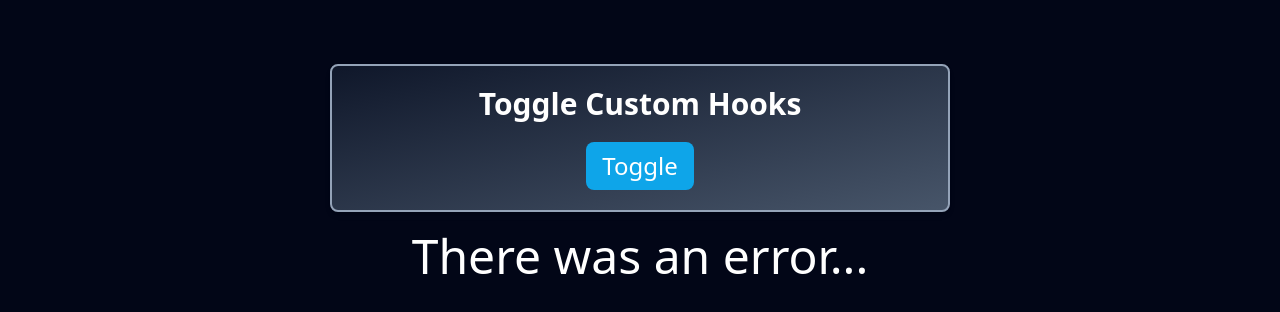
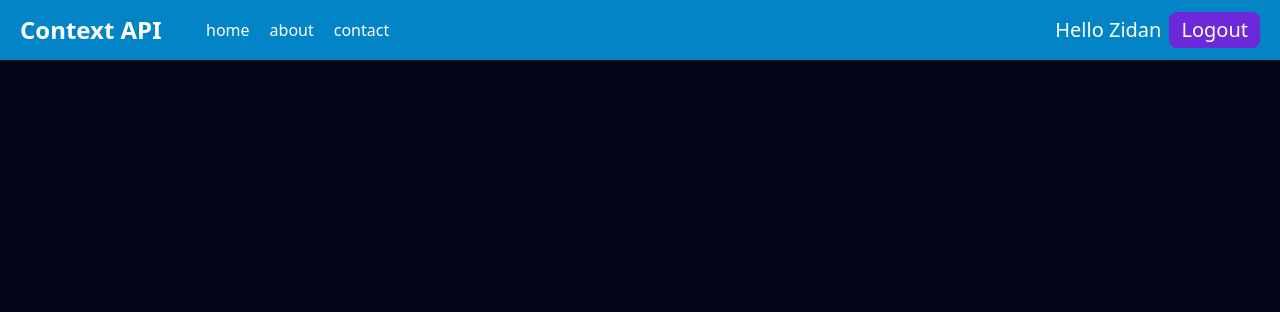
Before and after one commit to danzBraham/learning-react, a React (Vite) app: page / in a window 1280 px wide. Shown: the top 312 px of the page. Built offline with nearby package versions, Linux system fonts and the light colour scheme; no server answers.

Commit message:
feat(react-context): Complete context api topics

```diff
--- a/src/App.jsx
+++ b/src/App.jsx
@@ -43,16 +43,19 @@
 // import UseRefBasics from "./topics/07-useRef/01-useRef-basics";
 
 // Custom Hooks
-import Toggle from "./topics/08-custom-hooks/01-toggle";
-import FetchData from "./topics/08-custom-hooks/02-fetch-data";
+// import Toggle from "./topics/08-custom-hooks/01-toggle";
+// import FetchData from "./topics/08-custom-hooks/02-fetch-data";
+
+// Context API
+import Navbar from "./topics/09-context-api/Navbar";
 
 export default function App() {
   document.documentElement.style.backgroundColor = "#020617";
 
   return (
-    <main className="flex flex-col items-center justify-center gap-5 px-5 py-16 text-white">
-      <Toggle />
-      <FetchData />
-    </main>
+    <>
+      <Navbar />
+      <main className="flex flex-col items-center justify-center gap-5 px-5 py-16 text-white"></main>
+    </>
   );
 }
--- /dev/null
+++ b/src/topics/09-context-api/NavLinks.jsx
@@ -0,0 +1,20 @@
+import UserContainer from "./UserContainer";
+
+export default function NavLinks() {
+  return (
+    <nav className="flex w-[85%] items-center justify-between">
+      <ul className="flex gap-5">
+        <li>
+          <a href="home">home</a>
+        </li>
+        <li>
+          <a href="about">about</a>
+        </li>
+        <li>
+          <a href="contact">contact</a>
+        </li>
+      </ul>
+      <UserContainer />
+    </nav>
+  );
+}
--- /dev/null
+++ b/src/topics/09-context-api/Navbar.jsx
@@ -0,0 +1,21 @@
+import { useState, createContext, useContext } from "react";
+import NavLinks from "./NavLinks";
+
+export const NavbarContext = createContext();
+
+// Custom Hook
+export const useAppContext = () => useContext(NavbarContext);
+
+export default function Navbar() {
+  const [user, setUser] = useState({ name: "Zidan" });
+  const logout = () => setUser(null);
+
+  return (
+    <NavbarContext.Provider value={{ user, logout }}>
+      <header className="flex w-full items-center justify-between bg-sky-600 px-5 py-3 text-white">
+        <h1 className="text-2xl font-bold">Context API</h1>
+        <NavLinks />
+      </header>
+    </NavbarContext.Provider>
+  );
+}
--- /dev/null
+++ b/src/topics/09-context-api/UserContainer.jsx
@@ -0,0 +1,23 @@
+import { useAppContext } from "./Navbar";
+
+export default function UserContainer() {
+  const { user, logout } = useAppContext();
+
+  return (
+    <div>
+      {user ? (
+        <div className="flex items-center justify-between gap-2">
+          <h3 className="text-xl font-medium">Hello {user.name}</h3>
+          <button
+            className="rounded-lg bg-violet-700 px-3 py-1 text-xl text-white"
+            onClick={logout}
+          >
+            Logout
+          </button>
+        </div>
+      ) : (
+        <p>Please Login</p>
+      )}
+    </div>
+  );
+}
```
